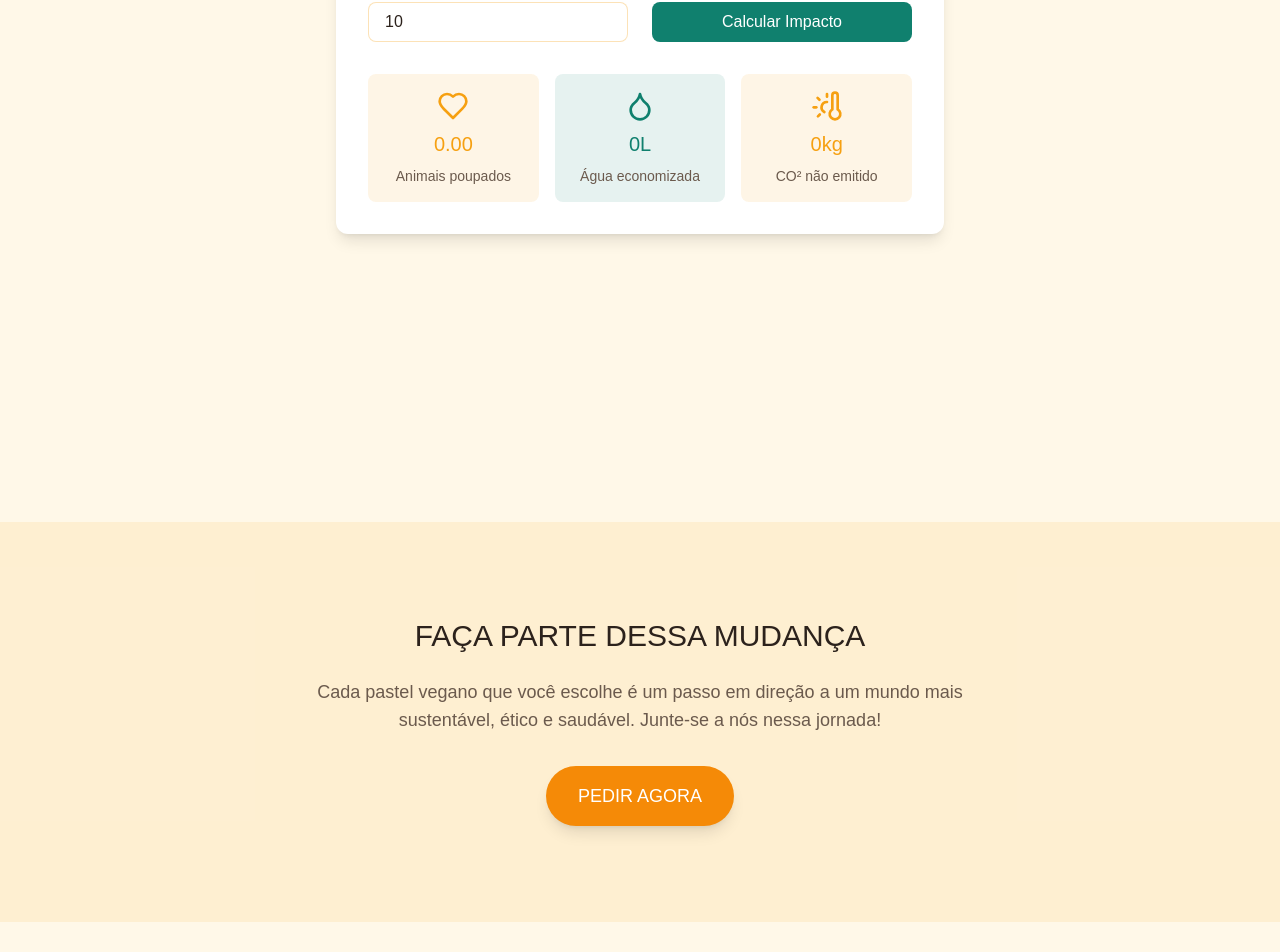
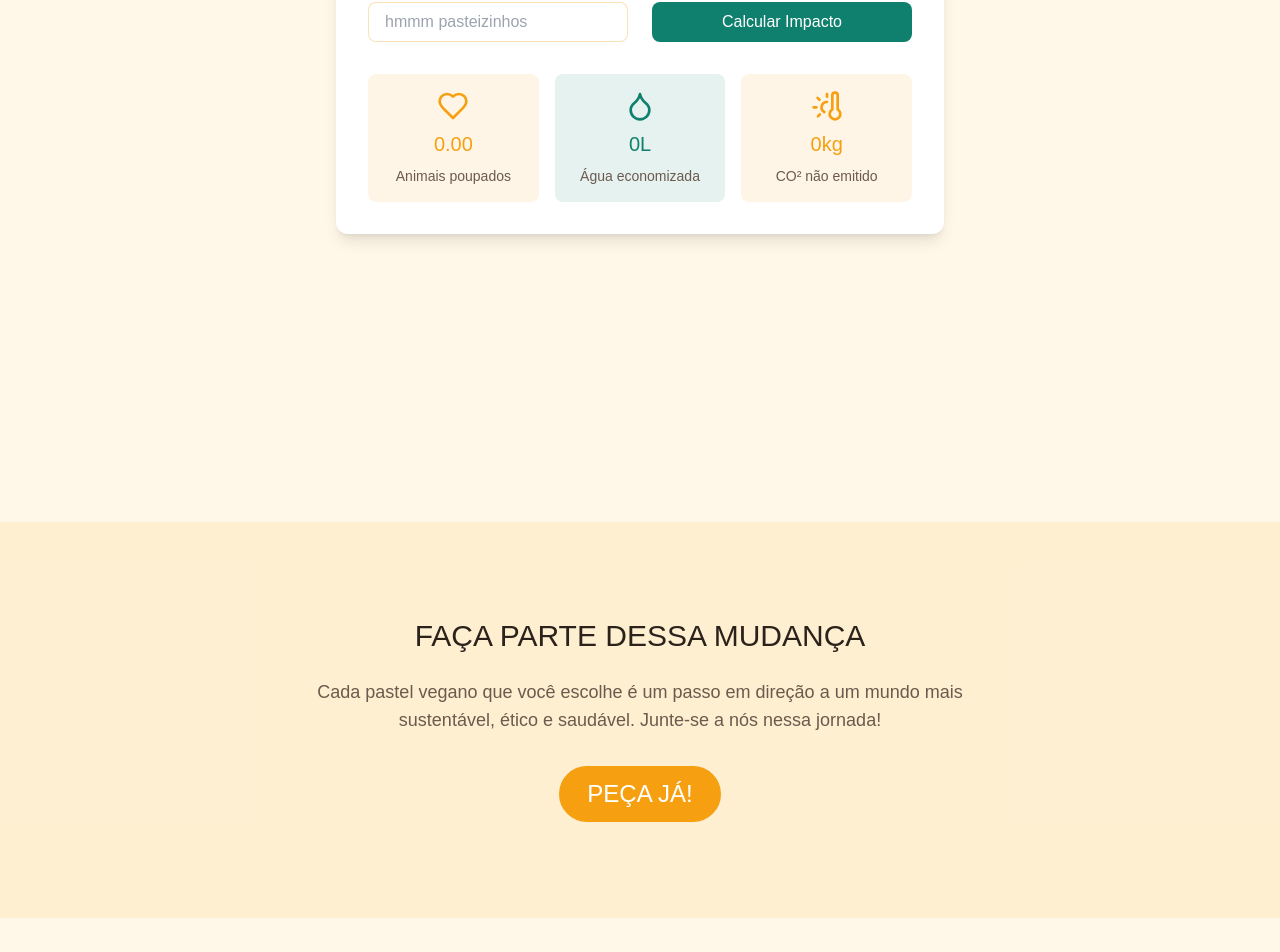
Before and after one commit to xandeco024/gabriel-pastel, a Next.js app: page /nosso-impacto in a window 1280 px wide. Shown: the part 4514-5466 px from the top of the page. Built offline with nearby package versions, Linux system fonts and the light colour scheme; a web font is replaced by a local one.

Commit message:
esqeuci ums negocios rs

```diff
--- a/src/app/nosso-impacto/page.tsx
+++ b/src/app/nosso-impacto/page.tsx
@@ -1,5 +1,6 @@
 "use client"
 
+import OrderNowBtn from '@/components/ui/order-now-btn';
 import { Leaf, PawPrint, ThermometerSun, Droplet, Recycle, Heart } from 'lucide-react'
 import Image from 'next/image'
 import Link from 'next/link'
@@ -307,7 +308,7 @@ export default function OurImpactPage() {
                                 type="number"
                                 name="eatenPasteis"
                                 min="1"
-                                defaultValue={10}
+                                placeholder='hmmm pasteizinhos'
                                 onChange={(e) => setEatenPasteis(Number(e.target.value))}
                                 className="w-full px-4 h-10 border border-vegYellow/30 rounded-lg focus:outline-none focus:ring-2 focus:ring-vegYellow"
                                 aria-label="Quantos pastéis veganos você já comeu?"
@@ -358,12 +359,7 @@ export default function OurImpactPage() {
                         Cada pastel vegano que você escolhe é um passo em direção a um mundo mais sustentável, ético e saudável.
                         Junte-se a nós nessa jornada!
                     </p>
-                    <Link
-                        href="#"
-                        className="inline-flex items-center justify-center rounded-full bg-[#F58A07] px-8 py-4 text-lg font-medium text-white shadow-lg hover:bg-[#F58A07]/90 transition-all duration-200 hover:shadow-xl"
-                        >
-                        PEDIR AGORA
-                    </Link>
+                    <OrderNowBtn size='xl2' bgColor='bg-vegYellow' borderColor='border-vegYellow' textColor='text-white' hoverBgColor='hover:bg-vegYellow hover:border-vegYellow' hoverTextColor='hover:text-white'/>
                 </div>
             </div>
         </div>
--- a/src/components/ui/order-now-btn.tsx
+++ b/src/components/ui/order-now-btn.tsx
@@ -3,12 +3,14 @@
 import { cn } from '@/lib/utils';
 import { gluten } from '@/assets/fonts';
 import { ButtonHTMLAttributes } from 'react';
+import { useRouter } from 'next/navigation';
 
 type ButtonSize = 'lg' | 'xl' | 'xl2';
 
 interface OrderNowBtnProps extends ButtonHTMLAttributes<HTMLButtonElement> {
     size?: ButtonSize;
     borderColor?: string;
+    bgColor?: string;
     textColor?: string;
     hoverBgColor?: string;
     hoverTextColor?: string;
@@ -24,12 +26,16 @@ const sizeStyles: Record<ButtonSize, string> = {
 export default function OrderNowBtn({
     size = 'xl',
     borderColor = 'border-vegGreen-light',
+    bgColor = '',
     textColor = 'text-vegGreen-light',
     hoverBgColor = 'hover:bg-vegYellow hover:border-vegYellow',
     hoverTextColor = 'hover:text-background',
     className,
     ...props
 }: OrderNowBtnProps) {
+
+    const router = useRouter();
+
     return (
         <button
             className={cn(
@@ -38,6 +44,7 @@ export default function OrderNowBtn({
                 'transition-all duration-200',
                 'transform hover:scale-105',
                 sizeStyles[size],
+                bgColor,
                 borderColor,
                 textColor,
                 hoverBgColor,
@@ -45,6 +52,8 @@ export default function OrderNowBtn({
                 className
             )}
             {...props}
+
+            onClick={() => { router.push('/pedido') }}
         >
             PEÇA JÁ!
         </button>
```
